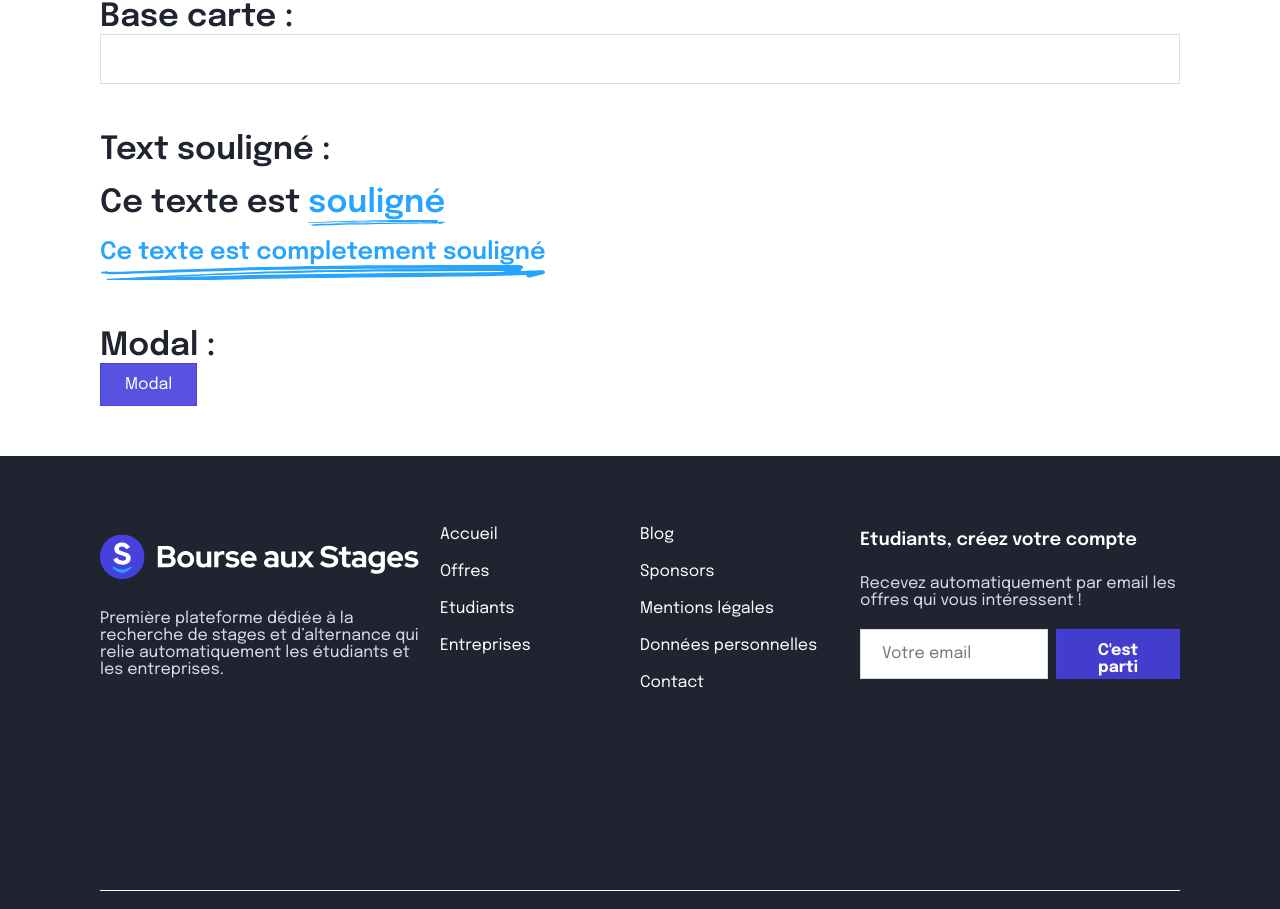
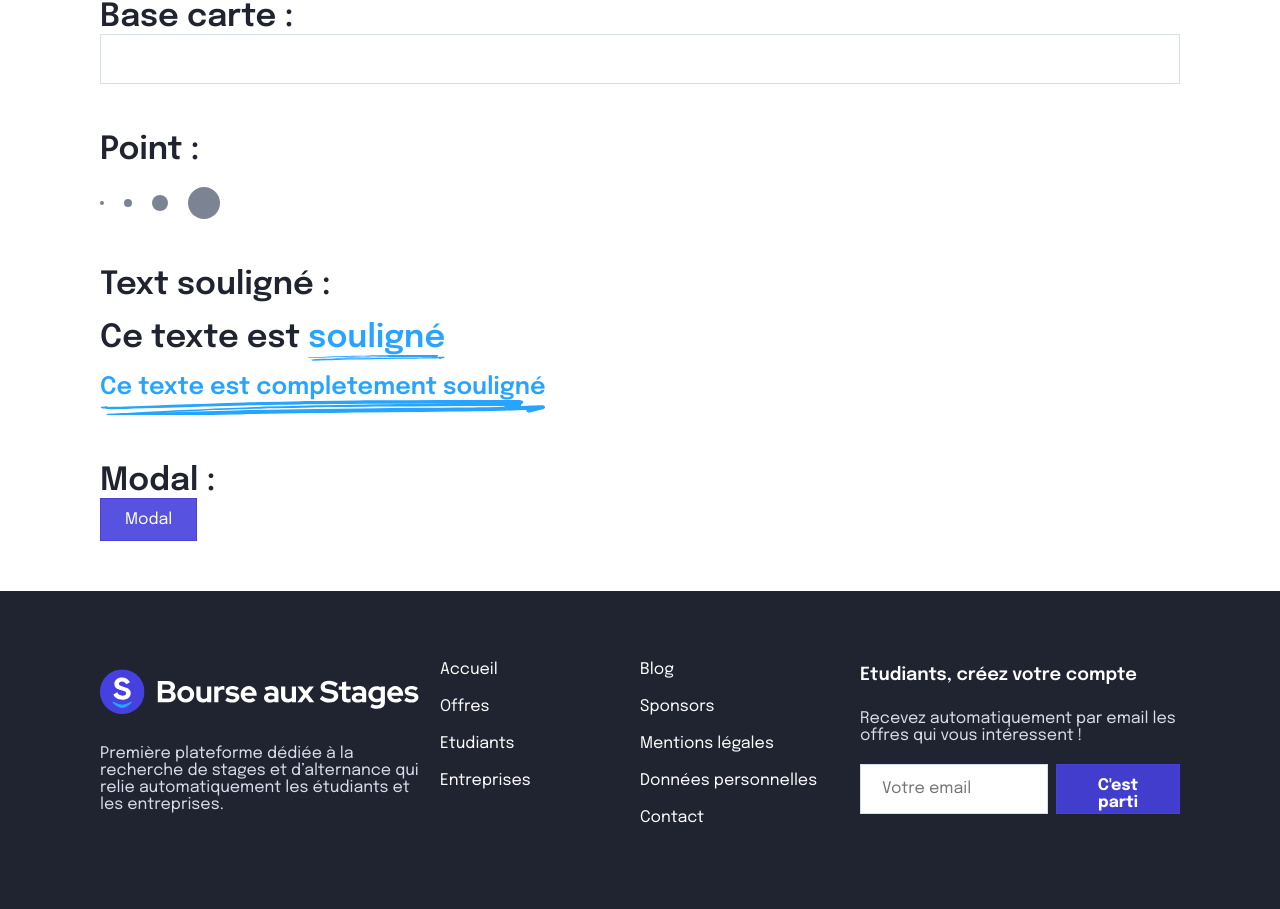
Before and after one commit to Fan2Shrek/BourseAuStage-front, a React (Create React App) app: page /ui-example in a window 1280 px wide. Shown: the part 2730-3639 px from the top of the page. Built offline with nearby package versions, Linux system fonts and the light colour scheme.

Commit message:
:sparkles: Add ui dot

```diff
--- /dev/null
+++ b/src/components/ui/atoms/Dot/dot.scss
@@ -0,0 +1,6 @@
+.dot {
+    width: var(--dot-size);
+    height: var(--dot-size);
+    background-color: var(--color-middle-grey);
+    border-radius: 50%;
+}
--- /dev/null
+++ b/src/components/ui/atoms/Dot/index.js
@@ -0,0 +1,20 @@
+import { useEffect, useRef } from "react"
+
+import "./dot.scss"
+import cn from "../../../../utils/classnames"
+
+const Dot = ({ size = 4, className }) => {
+    const dot = useRef()
+
+    useEffect(() => {
+        if (!dot || !size) {
+            return
+        }
+
+        dot?.current?.style.setProperty('--dot-size', `${size}px`)
+    }, [dot, size])
+
+    return <div ref={dot} className={cn('dot', className)}></div>
+}
+
+export default Dot
--- a/src/components/ui/atoms/Tag/index.js
+++ b/src/components/ui/atoms/Tag/index.js
@@ -1,6 +1,6 @@
 import './tag.scss'
 import cn from '../../../../utils/classnames'
-import {useEffect, useRef} from 'react'
+import { useEffect, useRef } from 'react'
 
 const Tag = ({
     label = 'tag',
@@ -12,21 +12,24 @@ const Tag = ({
     const tag = useRef()
 
     useEffect(() => {
-        if (!tag || !color) {
+        if (!tag) {
             return
         }
 
-        // 1a = 10% opacity
-        secondary && tag?.current?.style.setProperty('--tag-color', `${color}1a`)
-        tag?.current?.style.setProperty('--tag-text-color', color)
-        tag?.current?.style.setProperty('--tag-radius', `${radius}px`)
+        radius && tag?.current?.style.setProperty('--tag-radius', `${radius}px`)
+
+        if (color) {
+            // 1a = 10% opacity
+            secondary && tag?.current?.style.setProperty('--tag-color', `${color}1a`)
+            tag?.current?.style.setProperty('--tag-text-color', color)
+        }
     }, [tag, color, radius, secondary])
 
     return <div
         ref={tag}
         className={cn(
             'tag',
-            {secondary},
+            { secondary },
             className
         )}
     >
--- a/src/pages/UiExample/index.js
+++ b/src/pages/UiExample/index.js
@@ -20,6 +20,7 @@ import Ckeditor from '../../components/ui/atoms/Ckeditor';
 import UnderlinedContent from '../../components/ui/atoms/UnderlinedText';
 import Banner from '../../components/layout/Banner';
 import Modal from '../../components/ui/atoms/Modal';
+import Dot from '../../components/ui/atoms/Dot';
 
 const UiExample = () => {
     const [displayModal, setDisplayModal] = useState(false)
@@ -183,10 +184,18 @@ const UiExample = () => {
         },
     ], [])
 
+    const exampleDots = useMemo(() => [
+        { id: 1 },
+        { id: 2, size: 8 },
+        { id: 2, size: 16 },
+        { id: 2, size: 32 },
+    ], [])
+
     const exampleUnderlinedTexts = useMemo(() => [
         { id: 1, item: <h2>Ce texte est <UnderlinedContent>souligné</UnderlinedContent></h2> },
         { id: 2, item: <h3><UnderlinedContent>Ce texte est completement souligné</UnderlinedContent></h3> },
     ], [])
+
 
     return <Container inline className={styles.container}>
         <Banner breadCrumb={breadCrumb}>
@@ -384,6 +393,17 @@ const UiExample = () => {
             </Container>
 
             <Container inline className={styles.section}>
+                <h2>Point :</h2>
+
+                <List
+                    collection={exampleDots}
+                    renderItem={({ id: _, ...attr }) => {
+                        return <Dot {...attr} />
+                    }}
+                />
+            </Container>
+
+            <Container inline className={styles.section}>
                 <h2>Text souligné :</h2>
 
                 <List
```
